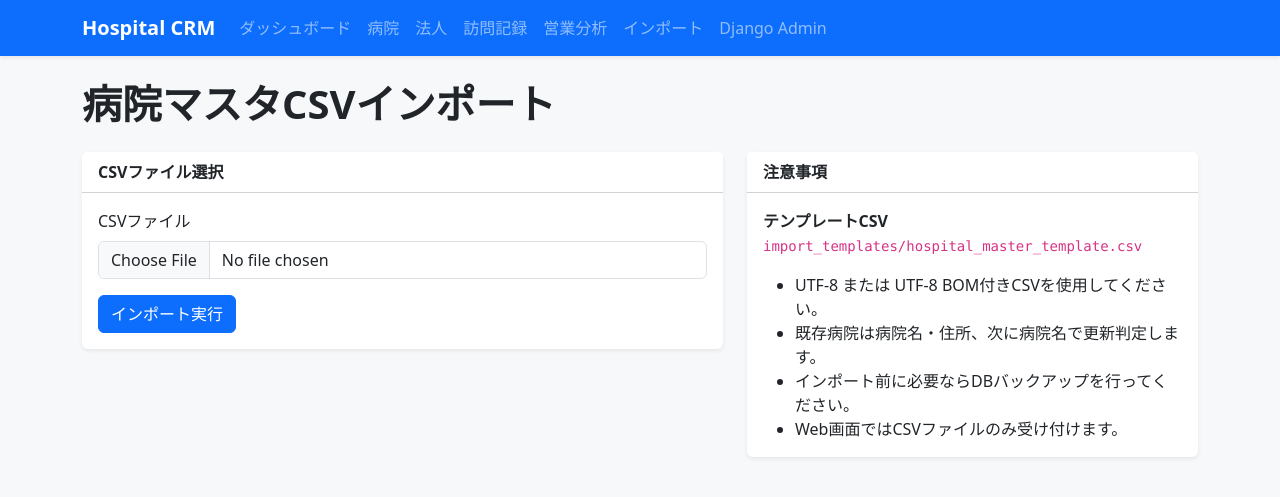
After one commit to assistviara/hospital-crm, a Django app: page /importer/hospitals/csv/ in a window 1280 px wide. The commit adds this page. Shown: the top 497 px of the page. Run offline with Django 5.2, Linux system fonts and the light colour scheme.

Commit message:
CSVインポート画面を実装

```diff
--- /dev/null
+++ b/apps/importer/forms.py
@@ -0,0 +1,18 @@
+from pathlib import Path
+
+from django import forms
+
+
+class HospitalCSVImportForm(forms.Form):
+    csv_file = forms.FileField(label="CSVファイル")
+
+    def clean_csv_file(self):
+        csv_file = self.cleaned_data["csv_file"]
+
+        if Path(csv_file.name).suffix.lower() != ".csv":
+            raise forms.ValidationError("CSVファイルを選択してください。")
+
+        if csv_file.size == 0:
+            raise forms.ValidationError("空のCSVファイルはアップロードできません。")
+
+        return csv_file
--- /dev/null
+++ b/apps/importer/urls.py
@@ -0,0 +1,9 @@
+from django.urls import path
+
+from . import views
+
+app_name = "importer"
+
+urlpatterns = [
+    path("hospitals/csv/", views.hospital_csv_import, name="hospital_csv_import"),
+]
--- a/apps/importer/views.py
+++ b/apps/importer/views.py
@@ -1,3 +1,38 @@
+from pathlib import Path
+from uuid import uuid4
+
+from django.conf import settings
 from django.shortcuts import render
 
-# Create your views here.
+from apps.importer.forms import HospitalCSVImportForm
+from apps.importer.services import HospitalImportService
+
+
+def hospital_csv_import(request):
+    result = None
+
+    if request.method == "POST":
+        form = HospitalCSVImportForm(request.POST, request.FILES)
+        if form.is_valid():
+            uploaded_file = form.cleaned_data["csv_file"]
+            import_dir = settings.BASE_DIR / "media" / "imports"
+            import_dir.mkdir(parents=True, exist_ok=True)
+            temp_path = import_dir / f"hospital_master_{uuid4().hex}.csv"
+
+            try:
+                with temp_path.open("wb") as destination:
+                    for chunk in uploaded_file.chunks():
+                        destination.write(chunk)
+
+                result = HospitalImportService.import_hospitals_from_csv(temp_path)
+            finally:
+                Path(temp_path).unlink(missing_ok=True)
+    else:
+        form = HospitalCSVImportForm()
+
+    context = {
+        "form": form,
+        "result": result,
+        "template_path": "import_templates/hospital_master_template.csv",
+    }
+    return render(request, "importer/hospital_csv_import.html", context)
--- a/config/urls.py
+++ b/config/urls.py
@@ -25,5 +25,6 @@ urlpatterns = [
     path('hospitals/', include('apps.hospitals.urls')),
     path('corporations/', include('apps.corporations.urls')),
     path('visits/', include('apps.visits.urls')),
+    path('importer/', include('apps.importer.urls')),
     path('admin/', admin.site.urls),
 ]
--- a/templates/base.html
+++ b/templates/base.html
@@ -51,6 +51,7 @@
                     <li class="nav-item"><a class="nav-link" href="{% url 'corporations:corporation_list' %}">法人</a></li>
                     <li class="nav-item"><a class="nav-link" href="{% url 'visits:visit_list' %}">訪問記録</a></li>
                     <li class="nav-item"><a class="nav-link" href="{% url 'analytics:analytics_list' %}">営業分析</a></li>
+                    <li class="nav-item"><a class="nav-link" href="{% url 'importer:hospital_csv_import' %}">インポート</a></li>
                     <li class="nav-item"><a class="nav-link" href="{% url 'admin:index' %}">Django Admin</a></li>
                 </ul>
             </div>
--- /dev/null
+++ b/templates/importer/hospital_csv_import.html
@@ -0,0 +1,116 @@
+{% extends "base.html" %}
+
+{% block title %}病院マスタCSVインポート | Hospital CRM{% endblock %}
+
+{% block content %}
+<h1 class="page-title">病院マスタCSVインポート</h1>
+
+<div class="row g-4">
+    <div class="col-12 col-lg-7">
+        <div class="card border-0 shadow-sm">
+            <div class="card-header bg-white fw-bold">CSVファイル選択</div>
+            <div class="card-body">
+                <form method="post" enctype="multipart/form-data">
+                    {% csrf_token %}
+
+                    {% if form.non_field_errors %}
+                    <div class="alert alert-danger">
+                        {{ form.non_field_errors }}
+                    </div>
+                    {% endif %}
+
+                    <div class="mb-3">
+                        <label class="form-label" for="{{ form.csv_file.id_for_label }}">CSVファイル</label>
+                        <input type="file" name="{{ form.csv_file.html_name }}" id="{{ form.csv_file.id_for_label }}" class="form-control" accept=".csv" required>
+                        {% if form.csv_file.errors %}
+                        <div class="text-danger small mt-2">{{ form.csv_file.errors }}</div>
+                        {% endif %}
+                    </div>
+
+                    <button type="submit" class="btn btn-primary">インポート実行</button>
+                </form>
+            </div>
+        </div>
+    </div>
+
+    <div class="col-12 col-lg-5">
+        <div class="card border-0 shadow-sm">
+            <div class="card-header bg-white fw-bold">注意事項</div>
+            <div class="card-body">
+                <dl class="mb-3">
+                    <dt>テンプレートCSV</dt>
+                    <dd><code>{{ template_path }}</code></dd>
+                </dl>
+                <ul class="mb-0">
+                    <li>UTF-8 または UTF-8 BOM付きCSVを使用してください。</li>
+                    <li>既存病院は病院名・住所、次に病院名で更新判定します。</li>
+                    <li>インポート前に必要ならDBバックアップを行ってください。</li>
+                    <li>Web画面ではCSVファイルのみ受け付けます。</li>
+                </ul>
+            </div>
+        </div>
+    </div>
+
+    {% if result %}
+    <div class="col-12">
+        <div class="card border-0 shadow-sm">
+            <div class="card-header bg-white fw-bold">インポート結果</div>
+            <div class="card-body">
+                <div class="row g-3 mb-4">
+                    <div class="col-6 col-md-3">
+                        <div class="border rounded p-3 bg-light">
+                            <div class="text-muted small">登録件数</div>
+                            <div class="fs-4 fw-bold">{{ result.created|default:"0" }}</div>
+                        </div>
+                    </div>
+                    <div class="col-6 col-md-3">
+                        <div class="border rounded p-3 bg-light">
+                            <div class="text-muted small">更新件数</div>
+                            <div class="fs-4 fw-bold">{{ result.updated|default:"0" }}</div>
+                        </div>
+                    </div>
+                    <div class="col-6 col-md-3">
+                        <div class="border rounded p-3 bg-light">
+                            <div class="text-muted small">スキップ件数</div>
+                            <div class="fs-4 fw-bold">{{ result.skipped|default:"0" }}</div>
+                        </div>
+                    </div>
+                    <div class="col-6 col-md-3">
+                        <div class="border rounded p-3 bg-light">
+                            <div class="text-muted small">エラー件数</div>
+                            <div class="fs-4 fw-bold">{{ result.errors|length }}</div>
+                        </div>
+                    </div>
+                </div>
+
+                {% if result.errors %}
+                <h2 class="h5">エラー詳細</h2>
+                <div class="table-responsive">
+                    <table class="table table-striped table-hover align-middle mb-0">
+                        <thead>
+                            <tr>
+                                <th>行番号</th>
+                                <th>病院名</th>
+                                <th>エラー内容</th>
+                            </tr>
+                        </thead>
+                        <tbody>
+                            {% for error in result.errors %}
+                            <tr>
+                                <td>{{ error.row_number|default:"-" }}</td>
+                                <td>{{ error.hospital_name|default:"-" }}</td>
+                                <td>{{ error.error }}</td>
+                            </tr>
+                            {% endfor %}
+                        </tbody>
+                    </table>
+                </div>
+                {% else %}
+                <div class="alert alert-success mb-0">エラーはありません。</div>
+                {% endif %}
+            </div>
+        </div>
+    </div>
+    {% endif %}
+</div>
+{% endblock %}
```
Also changed, not shown: README.md.
